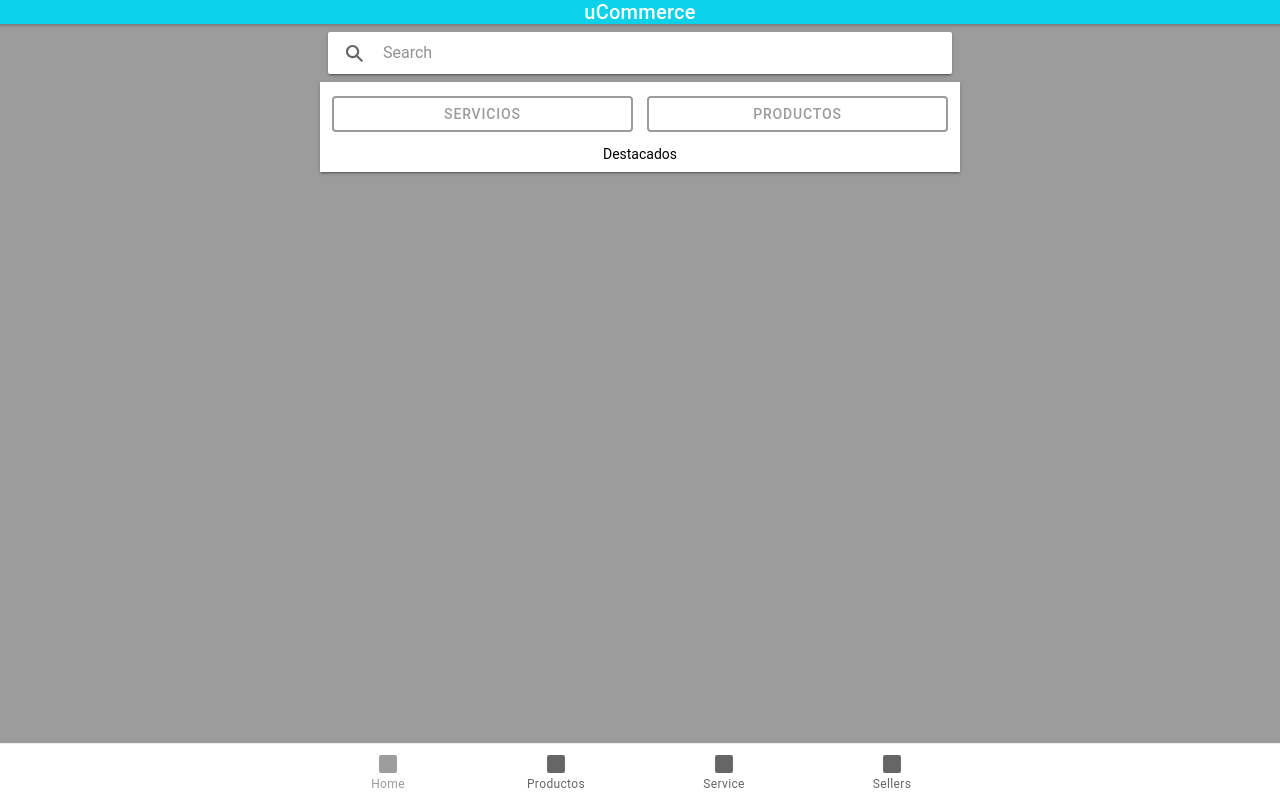
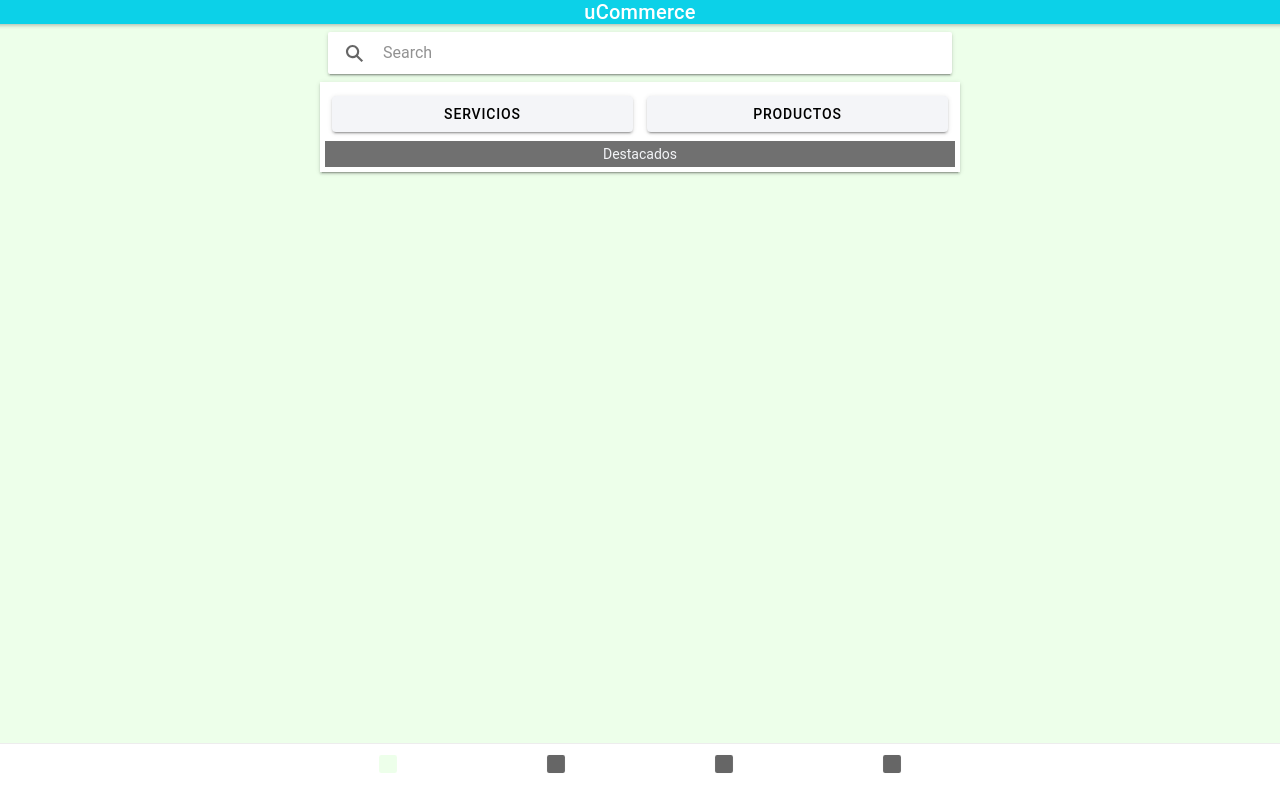
Before and after one commit to cdceballor/Ucommerce, a React (Create React App) app: page /Home in a window 1280 px wide. Built offline with nearby package versions, Linux system fonts and the light colour scheme.

Commit message:
tab configurations

```diff
--- /dev/null
+++ b/src/App.css
@@ -0,0 +1,18 @@
+ion-tab-button:hover{
+    background: #216353;
+}
+
+ion-tab-button:active ion-icon{
+    background: #216353;
+    color: #7A4D1D;
+}
+
+
+ion-tab-button:visited{
+    background: #216353;
+
+}
+
+ion-label{
+    color:white
+}
--- a/src/App.tsx
+++ b/src/App.tsx
@@ -31,10 +31,11 @@ import '@ionic/react/css/display.css';
 
 /* Theme variables */
 import './theme/variables.css';
+import './App.css'
 
 /* Views */
 import Home from './pages/Home/Home'
-import Productos from './pages/Productos/Productos';
+import Productos from './pages/Products/Products';
 import Service from './pages/Service/Service';
 import Seller from './pages/Seller/Seller';
 
@@ -52,7 +53,7 @@ const App: React.FC = () => (
 
 
         <IonTabBar slot="bottom">
-          <IonTabButton tab="tab1" href="/Home">
+          <IonTabButton tab="tab1" href="/Home" className="style">
             <IonIcon icon={square} />
             <IonLabel>Home</IonLabel>
           </IonTabButton>
--- a/src/pages/Home/Home.css
+++ b/src/pages/Home/Home.css
@@ -30,3 +30,7 @@ ion-title{
 ion-toolbar{
   margin-top: 20px;
 }
+
+.label{
+  background: #707070;
+}
--- a/src/pages/Home/Home.tsx
+++ b/src/pages/Home/Home.tsx
@@ -1,5 +1,5 @@
 import React from 'react';
-import { IonContent, IonHeader, IonPage, IonTitle, IonSearchbar, IonCard, IonGrid, IonRow, IonCol, IonIcon, IonRouterLink, IonButton} from '@ionic/react';
+import { IonContent, IonHeader, IonPage, IonTitle, IonSearchbar, IonCard, IonGrid, IonRow, IonCol, IonIcon, IonRouterLink, IonButton, IonLabel } from '@ionic/react';
 import './Home.css';
 
 
@@ -20,20 +20,22 @@ const Home: React.FC = () => {
                 <IonGrid >
                     <IonRow>
                         <IonCol>
-                            <IonButton className="Servicios" expand="block" fill="outline">
+                            <IonButton className="Button" expand="block" color="light">
                                 Servicios
                             </IonButton>
                         </IonCol>
                         <IonCol>
-                            <IonButton className="Productos" expand="block" fill="outline">
+                            <IonButton className="Button" expand="block"  color="light">
                                 Productos
                             </IonButton>
                         </IonCol>
                     </IonRow>
 
                     <IonRow>
-                        <IonCol>
-                            Destacados
+                        <IonCol className="label">
+                            <IonLabel color="light">
+                                Destacados
+                            </IonLabel>
                         </IonCol>
                     </IonRow>
 
--- a/src/theme/variables.css
+++ b/src/theme/variables.css
@@ -4,7 +4,7 @@ http://ionicframework.com/docs/theming/ */
 /** Ionic CSS Variables **/
 :root {
   /** primary **/
-  --ion-color-primary: #9c9c9c;
+  --ion-color-primary: #EDFFEA;
   --ion-color-primary-rgb: 56, 128, 255;
   --ion-color-primary-contrast: #ffffff;
   --ion-color-primary-contrast-rgb: 255, 255, 255;
@@ -12,7 +12,7 @@ http://ionicframework.com/docs/theming/ */
   --ion-color-primary-tint: #9c8c9c;
 
   /** secondary **/
-  --ion-color-secondary: #0cd1e8;
+  --ion-color-secondary: #75DAAD;
   --ion-color-secondary-rgb: 12, 209, 232;
   --ion-color-secondary-contrast: #ffffff;
   --ion-color-secondary-contrast-rgb: 255, 255, 255;
@@ -20,7 +20,7 @@ http://ionicframework.com/docs/theming/ */
   --ion-color-secondary-tint: #24d6ea;
 
   /** tertiary **/
-  --ion-color-tertiary: #7044ff;
+  --ion-color-tertiary: #216353;
   --ion-color-tertiary-rgb: 112, 68, 255;
   --ion-color-tertiary-contrast: #ffffff;
   --ion-color-tertiary-contrast-rgb: 255, 255, 255;
@@ -52,7 +52,7 @@ http://ionicframework.com/docs/theming/ */
   --ion-color-danger-tint: #f25454;
 
   /** dark **/
-  --ion-color-dark: #222428;
+  --ion-color-dark: #7A4D1D;
   --ion-color-dark-rgb: 34, 34, 34;
   --ion-color-dark-contrast: #ffffff;
   --ion-color-dark-contrast-rgb: 255, 255, 255;
```
